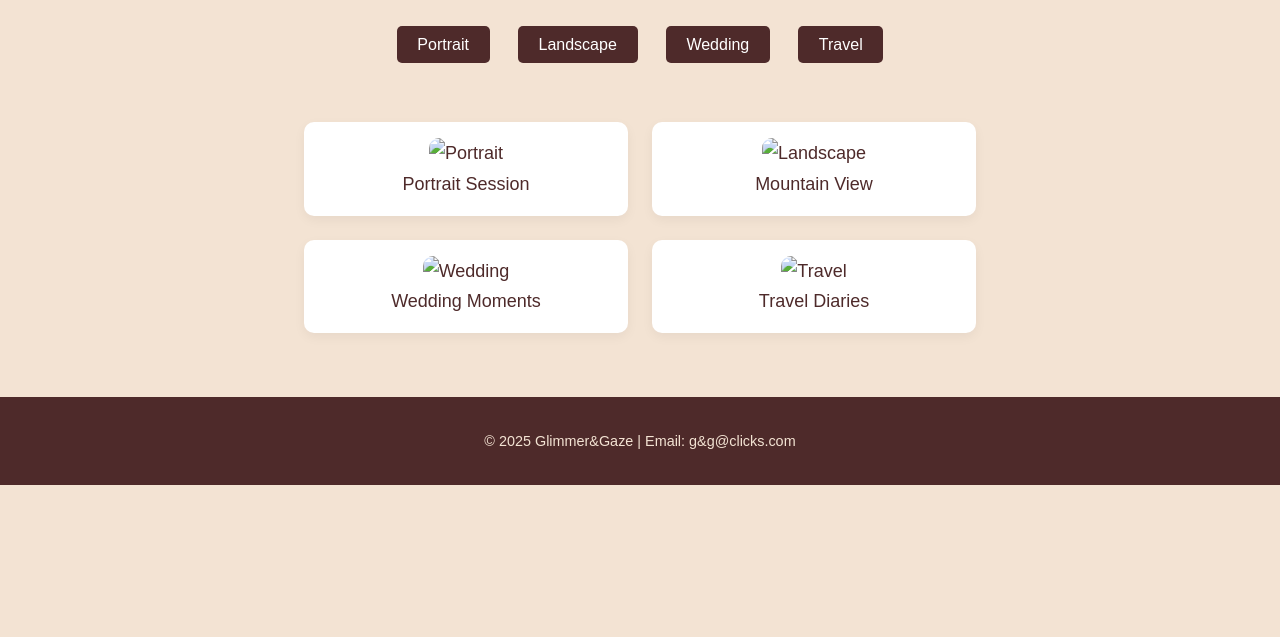
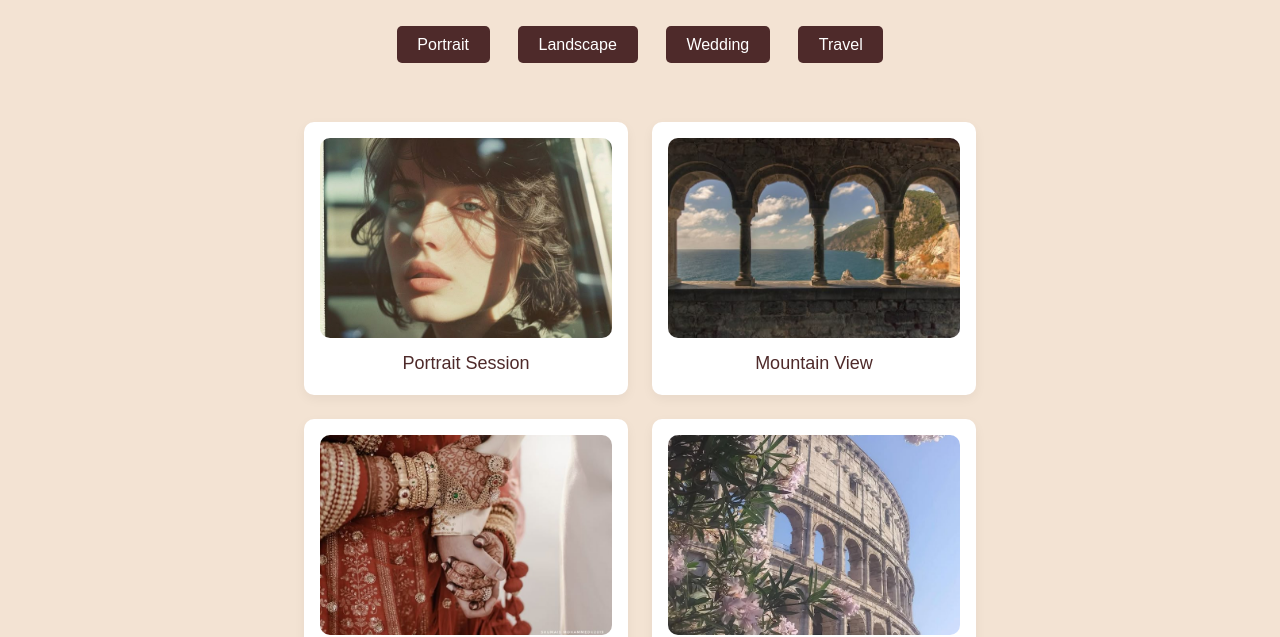
Before and after one commit to anweshita-ai/photographer-portfolio, a plain HTML site: page portfolio.html in a window 1280 px wide. Shown: the part 202-839 px from the top of the page. Before the commit the page ends 800 px from the top, so only its background shows below. Drawn offline with nearby package versions, Linux system fonts and the light colour scheme.

Commit message:
Fix modal image paths for GitHub Pages

```diff
--- a/portfolio.html
+++ b/portfolio.html
@@ -34,20 +34,20 @@
     </div>
 
     <section class="gallery reveal">
-      <div class="photo portrait reveal" onclick="openModal('portrait.jpg')">
-        <img src="portrait.jpg" alt="Portrait">
+      <div class="photo portrait reveal" onclick="openModal('images/portrait.jpg')">
+        <img src="images/portrait.jpg" alt="Portrait">
         <p>Portrait Session</p>
       </div>
-      <div class="photo landscape reveal" onclick="openModal('lanscape.jpg')">
-        <img src="lanscape.jpg" alt="Landscape">
+      <div class="photo landscape reveal" onclick="openModal('images/landscape.jpg')">
+        <img src="images/lanscape.jpg" alt="Landscape">
         <p>Mountain View</p>
       </div>
-      <div class="photo wedding reveal" onclick="openModal('wedding.jpg')">
-        <img src="wedding.jpg" alt="Wedding">
+      <div class="photo wedding reveal" onclick="openModal('images/wedding.jpg')">
+        <img src="images/wedding.jpg" alt="Wedding">
         <p>Wedding Moments</p>
       </div>
-      <div class="photo travel reveal" onclick="openModal('travel.jpg')">
-        <img src="travel.jpg" alt="Travel">
+      <div class="photo travel reveal" onclick="openModal('images/travel.jpg')">
+        <img src="images/travel.jpg" alt="Travel">
         <p>Travel Diaries</p>
       </div>
     </section>
--- a/script.js
+++ b/script.js
@@ -15,7 +15,12 @@ document.querySelectorAll('a[href^="#"]').forEach(anchor => {
 
 // -------------------- Modal Logic: Open, Navigate, Close --------------------
 let currentImageIndex = 0;
-const images = ['portrait.jpg', 'lanscape.jpg', 'wedding.jpg', 'travel.jpg'];
+const images = [
+  'images/portrait.jpg',
+  'images/landscape.jpg',
+  'images/wedding.jpg',
+  'images/travel.jpg'
+];
 
 function openModal(src) {
   currentImageIndex = images.indexOf(src);
```
Also changed, not shown: about.html (+1 -1 lines), index.html (+5 -5 lines).
